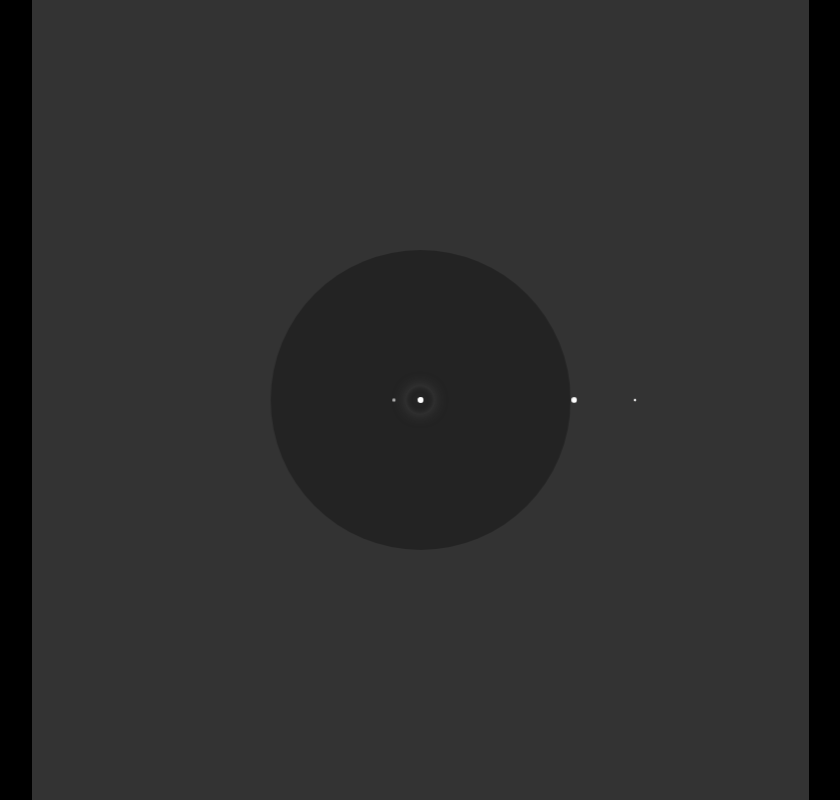
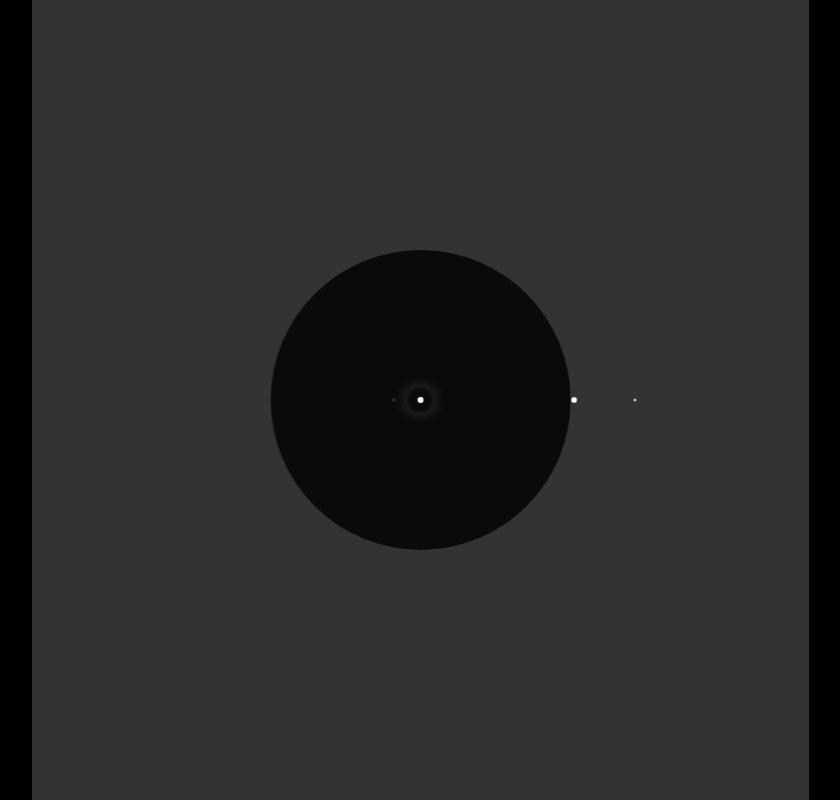
Before and after one commit to freestyler-rmg/thisisrubbish-vue3, a Vue app: page /08 in a window 1280 px wide. Shown: the whole page, without its empty margins (220-1060 px from the left). Built offline with nearby package versions, Linux system fonts and the light colour scheme.

Commit message:
adjust solar system sun color

```diff
--- a/src/views/SolarSystem.vue
+++ b/src/views/SolarSystem.vue
@@ -81,7 +81,7 @@ $tilt: 90deg;
   width: $sun-dia;
   height: $sun-dia;
   position: absolute;
-  background-color: rgba(0, 0, 0, 0.3);
+  background-color: rgba(0, 0, 0, 0.8);
   transform: rotateX(-($tilt));
 }
 
```
